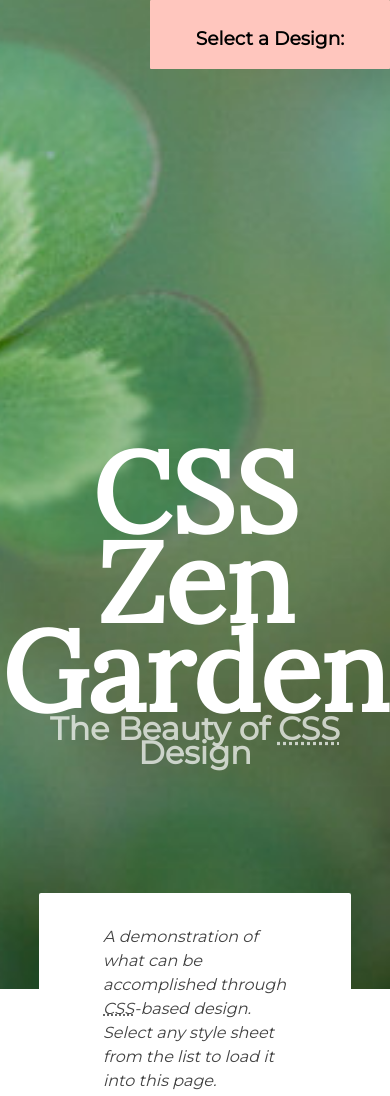
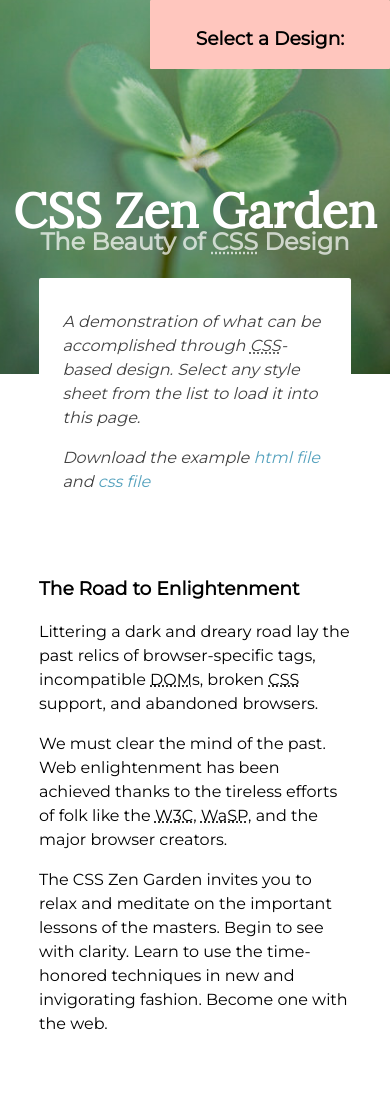
Before and after one commit to andergarten/CoderAcademy-zengarden, a plain HTML site: page index.html in a window 390 px wide. Shown: the top 1096 px of the page. Drawn offline with Linux system fonts and the light colour scheme.

Commit message:
responsiveness added and sidebar animations

```diff
--- a/style.css
+++ b/style.css
@@ -1,11 +1,7 @@
 /* TODO :
 - after picture formatting into center of grid cell
-- line up bottom sidebar links and make them same width
 - make those links clickable on ul not just ul a
-- make sizing responsive for
-	- title fontsize and
-	- mainsupporting components DONE
-	- bottom sidebar */
+*/
 
 @import url('https://fonts.googleapis.com/css?family=Lora|Montserrat');
 
@@ -65,7 +61,7 @@ body {
   font-style: italic;
   text-align: center;
   border-radius: 2px;
-  padding: 1em 4em;
+  padding: 1em 6%;
   margin: 0 10%;
   box-sizing: border-box;
   position: relative;
@@ -200,6 +196,7 @@ padding: 1em 2em;
   width: 15em;
   padding-top: .5em;
   display: inline-block;
+  transition: box-shadow .25s;
 }
 
 .design-selection .select {
@@ -253,18 +250,25 @@ padding: 1em 2em;
 
 .design-selection:hover nav {display: block;}
 
-.design-selection:hover {background-color: rgb(255, 160, 160)}
+.design-selection:hover {
+  /* background-color: rgb(255, 160, 160) */
+  box-shadow: inset -15em 0 0 0 rgb(255, 160, 160);
+}
 
 .wrapper {
-  display: grid;
-  grid-template-rows: 1fr 1fr;
+  display: flex;
+  flex-flow: column wrap;
 }
 
 .sidebar .wrapper .design-archives {
   padding: 0 1em;
   color: white;
   display: flex;
-  flex-flow: row wrap;
+  flex-flow: column wrap;
+}
+
+.sidebar .wrapper .design-archives * {
+  margin: 0;
 }
 
 .sidebar .wrapper .design-archives nav ul{
@@ -297,15 +301,11 @@ padding: 1em 2em;
   color: inherit;
 }
 
-.sidebar .wrapper * {
-  align-self: center;
-}
-
 .sidebar .wrapper .zen-resources {
   color: white;
   padding: 0 1em;
   display: flex;
-  flex-flow: row wrap;
+  flex-flow: column wrap;
 }
 
 .sidebar .wrapper .zen-resources * {
@@ -346,3 +346,30 @@ padding: 1em 2em;
     grid-template-areas: "exp exp exp" "par par par" "ben ben ben" "req req req" "foo foo foo";
   }
 }
+
+@media screen and (max-width: 950px) {
+  .intro header h1 {
+    font-size: 5em;
+  }
+  .intro header h2 {
+    padding-bottom: 5em;
+  }
+}
+
+@media screen and (max-width: 610px) {
+  .intro header h1 {
+    font-size: 4em;
+  }
+  .intro header h2 {
+    padding-bottom: 5em;
+  }
+}
+
+@media screen and (max-width: 500px) {
+  .intro header h1 {
+    font-size: 3em;
+  }
+  .intro header h2 {
+    font-size: 1.5em;
+  }
+}
```
